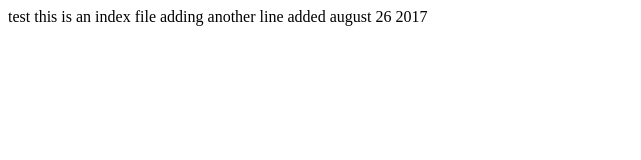
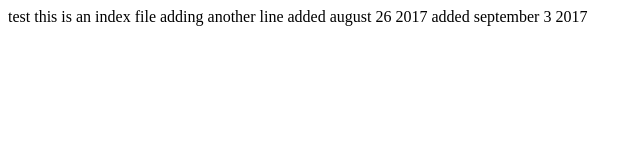
Before and after one commit to radicaledge/testing123, a plain HTML site: page index.htm in a window 1280 px wide. Shown: the whole page, without its empty margins (0-641 px from the left). Drawn offline with Linux system fonts and the light colour scheme.

Commit message:
adding line to index htm on sep 3
Signed-off-by: radicaledge <radicaledge2017@gmail.com>

```diff
--- a/index.htm
+++ b/index.htm
@@ -2,4 +2,5 @@
 this is an index file
 adding another line
 added august 26 2017
+added september 3 2017
 </html>
```
